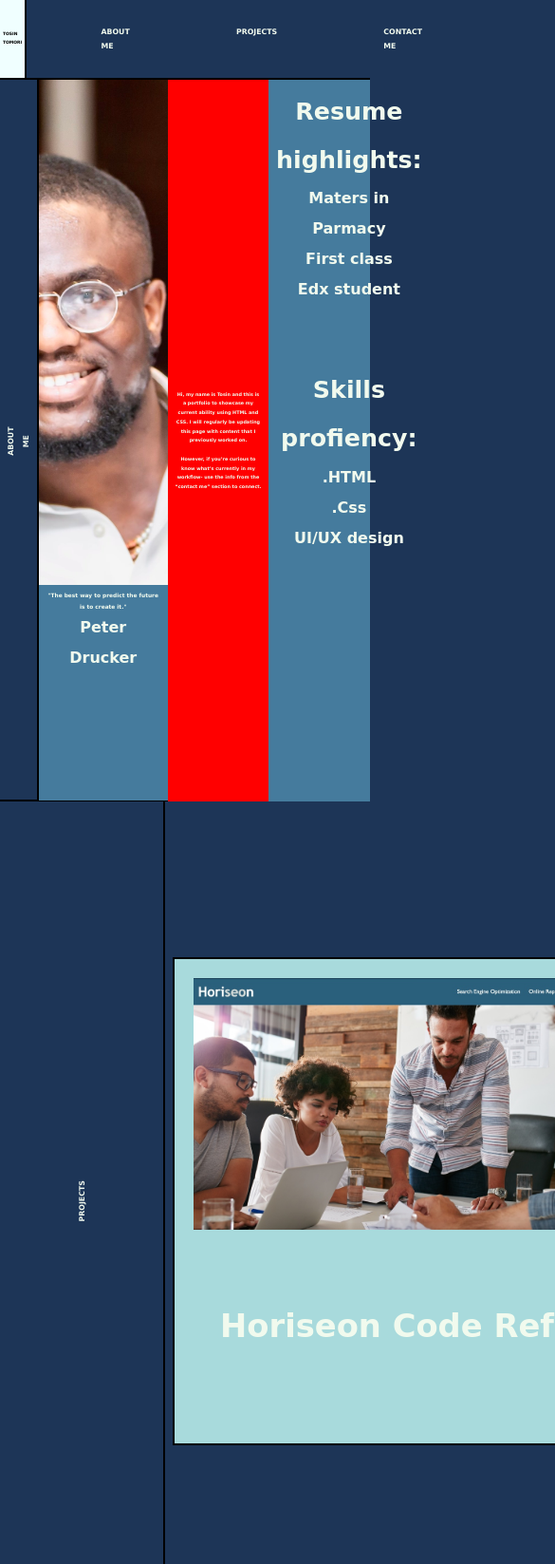
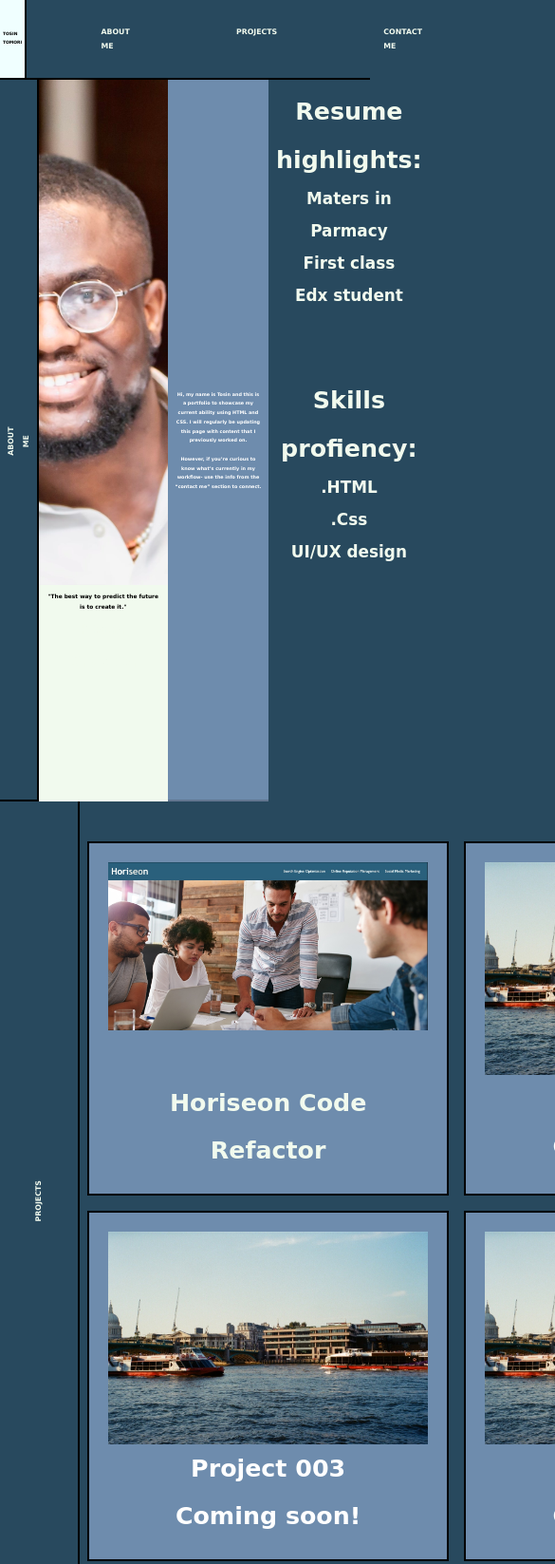
Before and after one commit to Tosin-T/Portfoilo, a plain HTML site: page Assets/index.html in a window 390 px wide. Shown: the top 1647 px of the page at 95% size, 585 px wide, since content can reach past the window. Drawn offline with Linux system fonts and the light colour scheme; a web font is replaced by a local one.

Commit message:
mobile responsiveness

```diff
--- a/Assets/css/style.css
+++ b/Assets/css/style.css
@@ -12,6 +12,7 @@
 	font-family: 'Dela Gothic One', cursive;
   font-weight: bold;
   color: var(--colour2);
+  box-sizing:border-box;
 
 }
 body {
@@ -26,19 +27,13 @@ table {
 	border-spacing: 0;
 }
 
-
-*{
-  box-sizing:border-box;
-}
 body{
   margin: 0vw;
   line-height: 2;
-  background-color: var(--colour5);
+  background-color: var(--colour4);
 }
 header{
-  /* background-color:var(--colour4); */
   padding-right: 2%;
-  /* height: ; */
   height: 10vh;
   border-bottom: 2px solid black;
 }
@@ -50,17 +45,14 @@ nav {
   font-size: 1.75vw;
   width: 100%;
   height: 100%;
+}
 
-
-        /* Flexbox for nav, although this might be redundant if all children are block elements */
-}
 .logo{
   font-size: 2vw;
     text-transform: uppercase;
     padding-left: 0.75vw;
     padding-right: 0.75vw;
     border-right: 2px solid rgb(0, 0, 0);
-    /* border-bottom: 2px solid rgb(0, 0, 0); */
     height: 100%;
     display: flex;
     align-items: center;
@@ -74,9 +66,9 @@ nav {
 
 nav ul {
   list-style: none;
-  margin: 0;             /* Remove default margin */
-  padding: 1vh;            /* Remove default padding */
-  display: flex;         /* Flexbox for ul to list items in a row */
+  margin: 0;
+  padding: 1vh;
+  display: flex;
   gap: 5vh;
   text-decoration: none;
   text-transform: uppercase;
@@ -89,7 +81,7 @@ nav ul {
 
 .project-style {
   text-decoration: none;
-  color: black;
+  color: white;
 }
 
 nav a:hover {
@@ -102,8 +94,6 @@ nav a:hover {
 }
 nav li{
   position: relative;
-  /* border-style: solid; */
-  /* border-color:var(--colour1);    */
   margin: 0vh;
   padding: 0vh;
   margin-left: 70px;
@@ -130,22 +120,17 @@ nav li{
 
 .nav-container {
   display: flex;
-  justify-content: space-between; /* horizontally center (if needed) */
-  align-items: center; /* vertically center */
+  justify-content: space-between;
+  align-items: center;
   height: 100%;
 }
 
 
 .title-section {
-  /* I am setting a width of the the title section */
   width: 10.52%;
-  /* This allows me to move the text to the center - in title-section h2, i use margin auto which works due to the display flex */
   display: flex;
   text-align: center;
-  /* I am now going to add a black border to the right side  */
-  /* border-top: 2px solid black; */
   border-right: 2px solid black;
-  /* border-bottom: 2px solid black; */
   color: var(--colour1);
 }
 .title-section-about-me{
@@ -184,7 +169,7 @@ object-fit: contain;
   margin-bottom: 0;
 }
 .profile {
-  background-color:var(--colour4);
+  background-color:var(--colour2);
   margin-top: -12px;
   padding: 1.75vw;
   height: 30%;
@@ -195,6 +180,7 @@ object-fit: contain;
 .profile h3{
   font-size: 1.5vw;
   align-items: center;
+  color: #000;
 }
 
 .column-3 {
@@ -212,7 +198,7 @@ font-size: 3vh;
 }
 .thank {
   width: 50%;
-  background-color: red;
+  background-color: var(--colour6);
   display: flex;
   padding: 2vw;
 }
@@ -229,6 +215,7 @@ font-size: 3vh;
   margin: auto;
   text-align: center;
   font-size: 1.25vw;
+  color: white;
 }
 
 .skills p {
@@ -243,35 +230,36 @@ font-size: 3vh;
   width: 90%;
   display: flex;
   margin: auto;
-  /* border: 2px solid black; */
+
 }
 
 .work-grid {
   width: 100%;
   display: grid;
-  grid-template-columns: repeat(3, 1fr); /* Creates 3 equal-width columns */
-  gap: 16px; /* Spacing between grid items */
+  grid-template-columns: repeat(3, 1fr);
+  gap: 16px;
   padding-left: 2vw;
   padding-right: 2vw;
+  overflow: hidden;
 
 }
 
 .grid-item {
-  /* background-color: #e0e0e0; */
   padding: 20px;
-  font-size: 4vh;
+  font-size: 3vh;
   text-align: center;
   border: 2px solid #000000;
-  background-color: var(--colour3);
+  background-color: var(--colour6);
 }
 
 .grid-item img{
   display: block;
-  max-height: 70vh;
-  max-width: 60vh;
+  max-height: 40vh;
+  max-width: 40vh;
   object-fit: scale-down 0.5%;
   transition: transform .2s;
   margin: 0 auto;
+  overflow: hidden;
 
 }
 .grid-item img:hover{
@@ -286,11 +274,30 @@ font-size: 3vh;
 .grid-item2 a{
   text-decoration: none;
 }
+@media screen and (max-width: 992px) {
+  .work-grid{
+    grid-template-columns: repeat(2, 1fr);
+    overflow: visible;
+  }
+  .grid-item2{
+    font-size: 2vh;
+  }
+  .column-sub-top {
+    font-size: 2vh ;
+  }
+}
+@media screen and (max-width: 600px) {
+  .work-grid{
+    grid-template-columns: (1);
+    overflow: hidden;
+  }
+}
+
 :root{
-  --colour1: #e63946;
+  --colour1: rgb(253, 67, 43);
   --colour2: #f1faee;
   --colour3: #a8dadc;
-  --colour4:#457b9d;
-  --colour5:#1d3557;
-
+  --colour4:#28495e;
+  --colour5:#244a7e;
+  --colour6: rgba(142, 170, 208, 0.693);
   }
--- a/Assets/index.html
+++ b/Assets/index.html
@@ -90,7 +90,7 @@
             <br><h6> Horiseon Code Refactor</h6></div>
             <div class="grid-item"><a href="http://" class="project-style"><img src="./Images/filler-photo-1.jpeg" alt="filler-photo-1" title="Project 2">Project 002<br> Coming soon!</br></a></div>
             <div class="grid-item"><a href="http://" class="project-style"><img src="./Images/filler-photo-1.jpeg" alt="filler-photo-2" title="Project 3">Project 003<br> Coming soon!</br></a></div>
-
+            <div class="grid-item"><a href="http://" class="project-style"><img src="./Images/filler-photo-1.jpeg" alt="filler-photo-2" title="Project 4">Project 004<br> Coming soon!</br></a></div>
           </div>
         </div>
 
```
Also changed, not shown: 1 other file.
